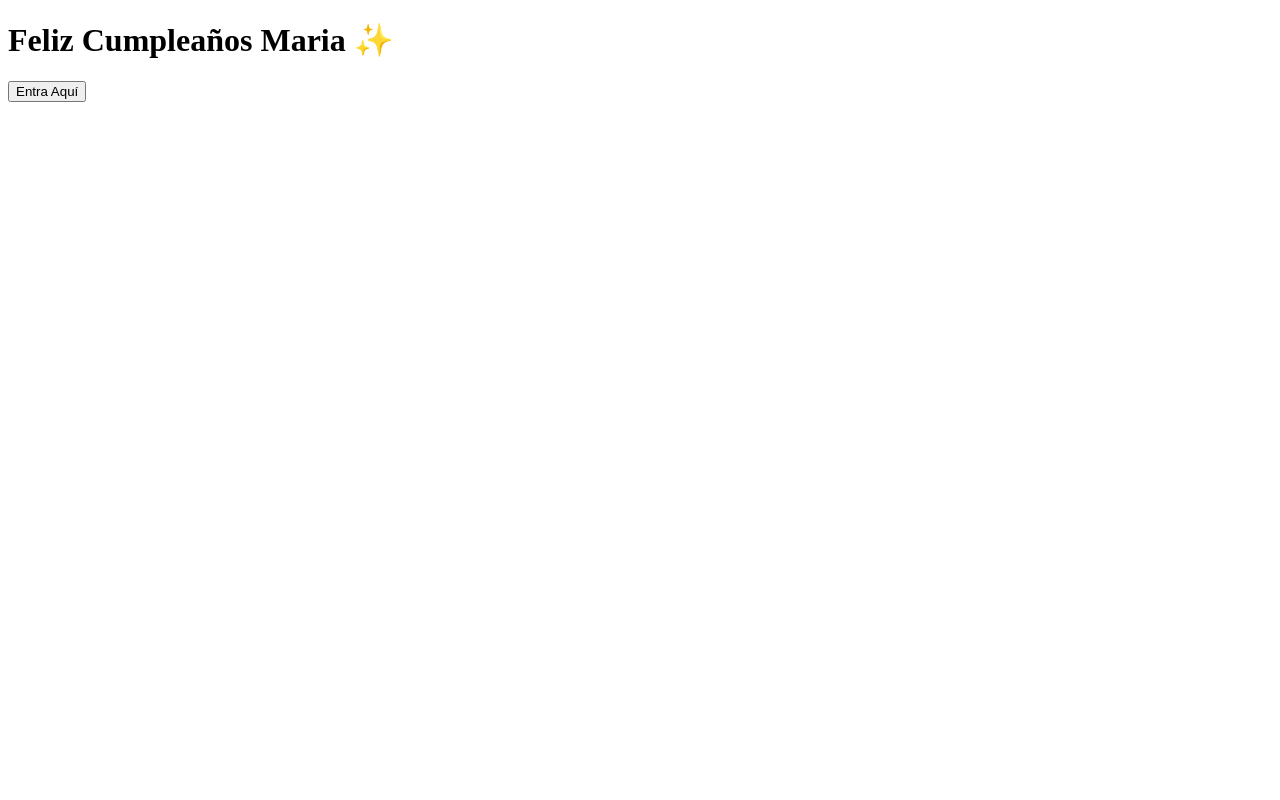
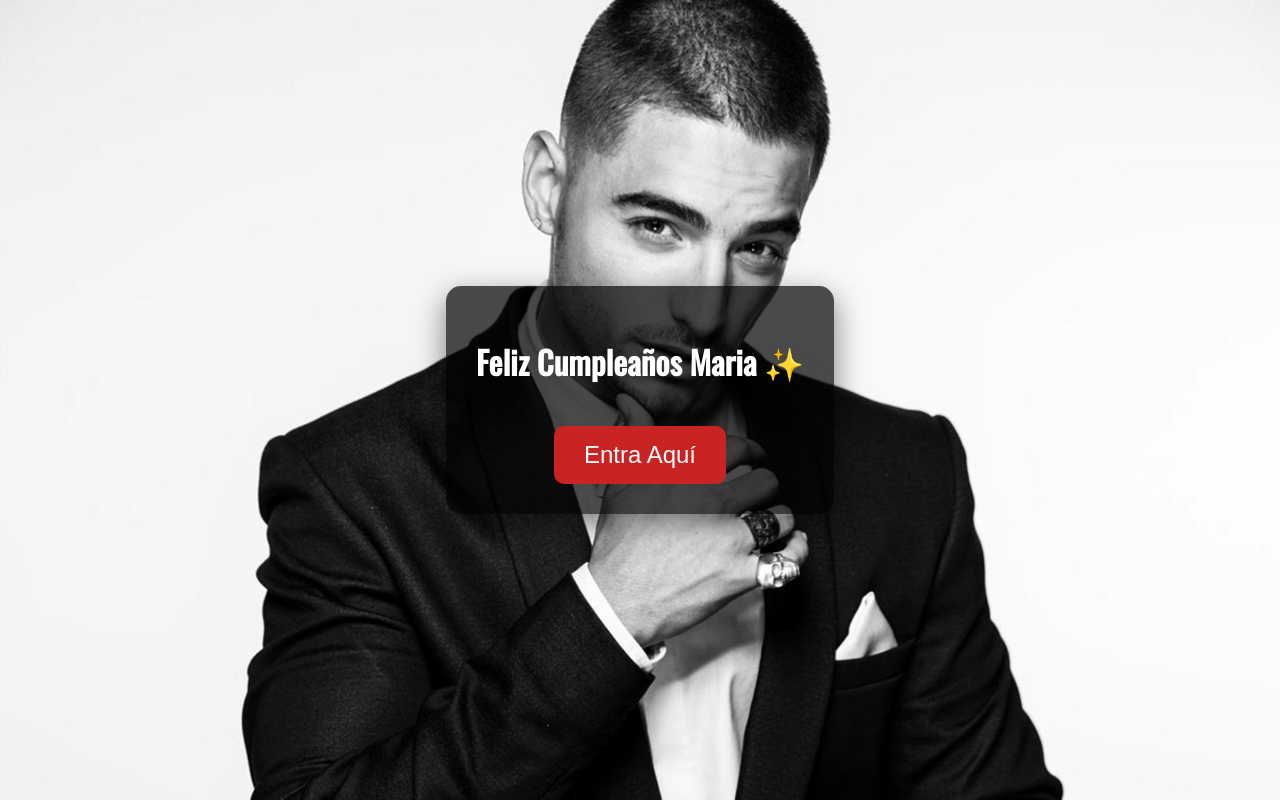
Before and after one commit to JuanH05/Maluma, a plain HTML site: page index.html in a window 1280 px wide. Drawn offline with nearby package versions, Linux system fonts and the light colour scheme; files that its build step writes are made by us from their sources; the site is published under a folder, as on GitHub Pages, so addresses that start at the root find nothing.

Commit message:
index.html

```diff
--- a/index.html
+++ b/index.html
@@ -6,7 +6,7 @@
   <meta name="viewport" content="width=device-width, initial-scale=1.0">
   <title>Para Maria 🎈</title>
   <link href="https://fonts.googleapis.com/css2?family=Oswald:wght@453&family=Roboto:ital,wght@0,100..900;1,100..900&display=swap" rel="stylesheet">
-  <link href="/css/estilos.css" rel="stylesheet"/>
+  <link href="estilos.css" rel="stylesheet"/>
 </head>
 <body class="inicio">
   <div class="container">
```
